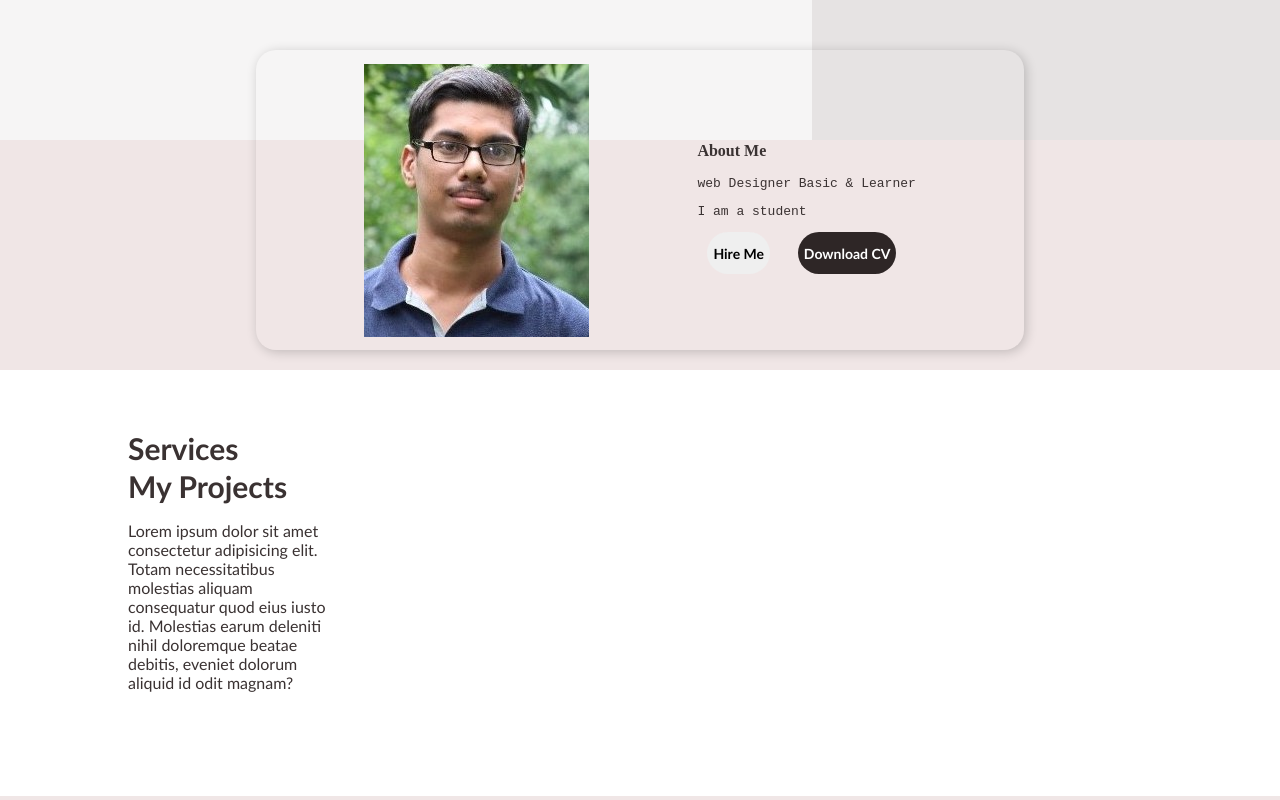
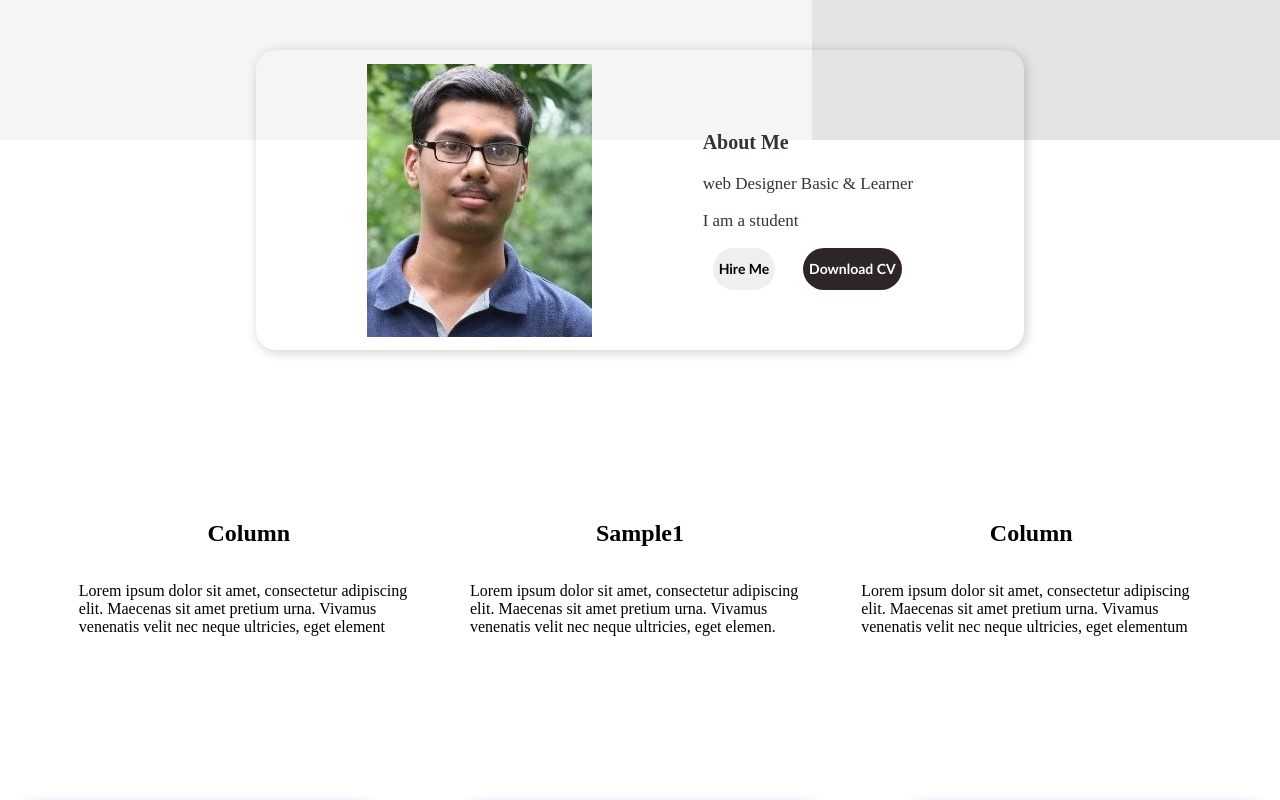
Before and after one commit to Rohith246/Rohith246.github.io, a plain HTML site: page index.html in a window 1280 px wide. Shown: the part 660-1460 px from the top of the page. Drawn offline with Linux system fonts and the light colour scheme.

Commit message:
Add files via upload

```diff
--- a/index.html
+++ b/index.html
@@ -43,13 +43,25 @@
                 </div>
             </div>
             <!....services...>
-            <div class="services">
-                <div class="services-text">
-                    <p>Services</p>
-                    <p>My Projects</p>
-                    <p>Lorem ipsum dolor sit amet consectetur adipisicing elit. Totam necessitatibus molestias aliquam consequatur quod eius iusto id. Molestias earum deleniti nihil doloremque beatae debitis, eveniet dolorum aliquid id odit magnam?</p>
+            <div class="row">
+                <div class="column">
+                  <h2>Column</h2>
+                  <p>Lorem ipsum dolor sit amet, consectetur adipiscing elit. Maecenas sit amet pretium urna. Vivamus venenatis velit nec neque ultricies, eget element</p>
                 </div>
-            </div>
+
+                <div class="column">
+                  <h2>Sample1</h2>
+                  <p>Lorem ipsum dolor sit amet, consectetur adipiscing elit. Maecenas sit amet pretium urna. Vivamus venenatis velit nec neque ultricies, eget elemen.</p>
+                </div>
+
+                <div class="column">
+                  <h2>Column</h2>
+                  <p>Lorem ipsum dolor sit amet, consectetur adipiscing elit. Maecenas sit amet pretium urna. Vivamus venenatis velit nec neque ultricies, eget elementum</p>
+                </div>
+              </div>
+
+
+
             <!...div ...>
             <div class="box-container">
                 <div class="box-1">
--- a/style.css
+++ b/style.css
@@ -8,7 +8,7 @@ html{
 body{
     margin: 0px;
     padding: 0px;
-    background-color:rgb(240, 230, 230);
+    background-color:white;
 }
 ul{
     list-style: none;
@@ -48,7 +48,8 @@ nav ul li a{
 .logo{
     font-family: sans-serif,'Courier New', Courier, monospace;
     font-size:22px ;
-    color: red;
+    color: rgb(21, 61, 55);
+    font-weight: bold;
 }
 .active{
     color: royalblue;
@@ -119,7 +120,7 @@ button{
 .about-container{
     width: 60%;
     height: 300px;
-    color: white;
+    color: rgba(0,0,0,0.2);
     border-radius: 20px;
     box-shadow: 2px 2px 12px rgba(0, 0, 0, 0.2);
     display: flex;
@@ -135,47 +136,41 @@ button{
 
 .about-text p:nth-child(1){
     color: #3a3232;
-    font-family: myriad pro;
+    font-family: myriad pro regular;
     font-weight: bold;
+    font-size: 20px;
 
 
 }
 .about-text p:nth-child(2){
     color: #3a3232;
+    font-family: 'Times New Roman', Times, serif;
+    font-size: 17px;
 
 
 
 }
 .about-text p:nth-child(3){
     color: #3a3232;
+    font-size: 17px;
+    font-family: 'Times New Roman', Times, serif;
 }
-.services{
-    height: 400px;
-    background-color: white;
-    padding:2% 10% 0px 10%;
-}
-.services-text p:nth-child(1){
-    font-family: calibri;
-    font-weight: bold;
-    color:#3a3232;
-    font-size: 30px;
-    line-height: 5px;
-}
-.services-text p:nth-child(2){
-    font-family: calibri;
-    font-weight: bold;
-    color:#3a3232;
-    font-size: 30px;
-    line-height: 10px;
-}
-.services-text p:nth-child(3){
-    font-family: calibri;
-    color:#3a3232;
-}
-.services-text{
-    width: 200px;
-    margin: 50px 0px;
-}
+.column {
+    width: 340px;
+    height: 360px;
+    display: flex;
+    justify-content: center;
+    align-content: center;
+    align-items: center;
+    flex-direction: column;
+    margin: 2%;
+
+  }
+  .row{
+      display: flex;
+      justify-content: center;
+  }
+
 .box-1, .box-2, .box-3{
     width: 340px;
     height: 360px;
@@ -272,6 +267,4 @@ footer p:nth-child(1){
 .copy-right p{
     font-family: myriadpro-light;
 
-
-
 }
```
